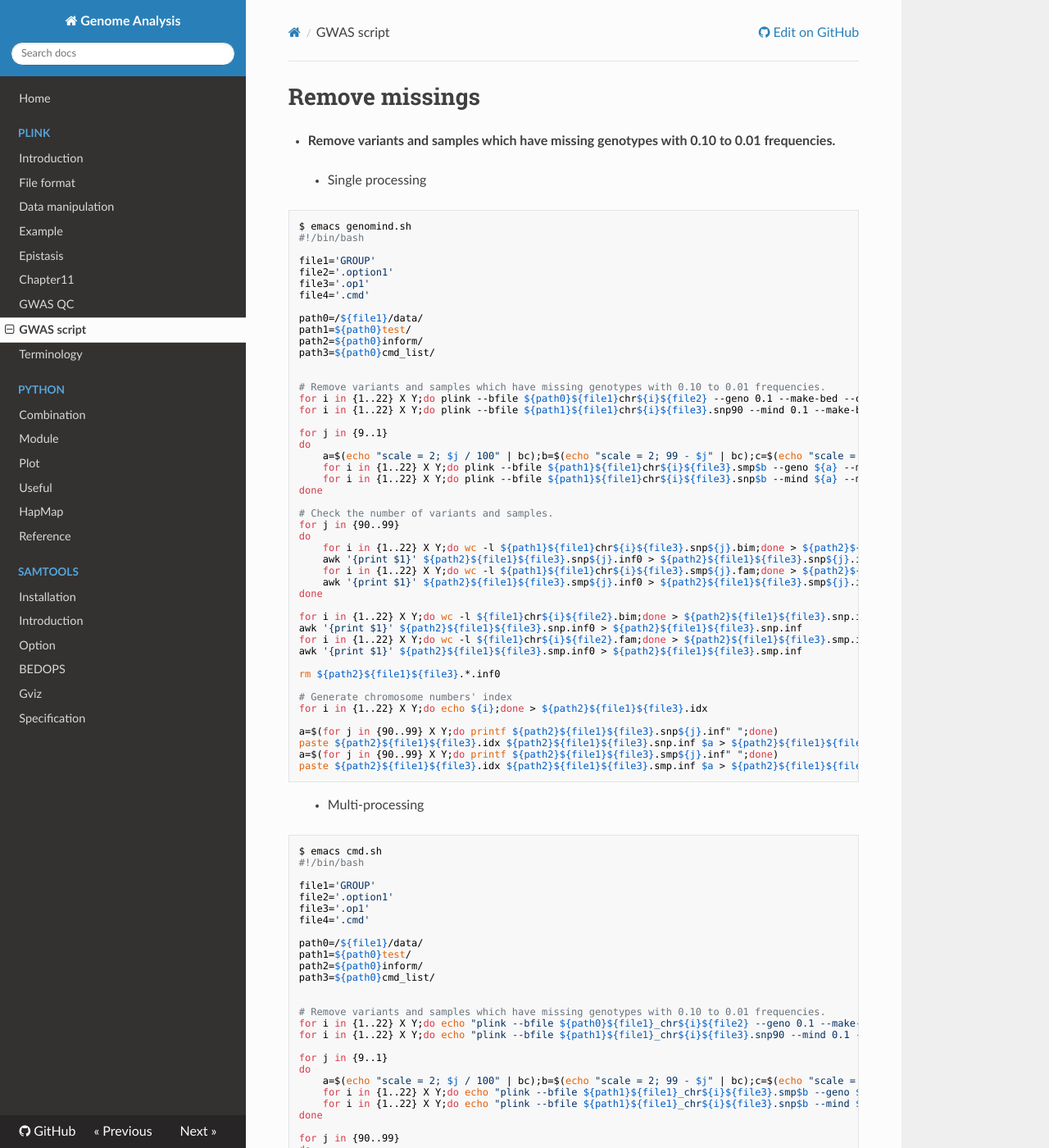
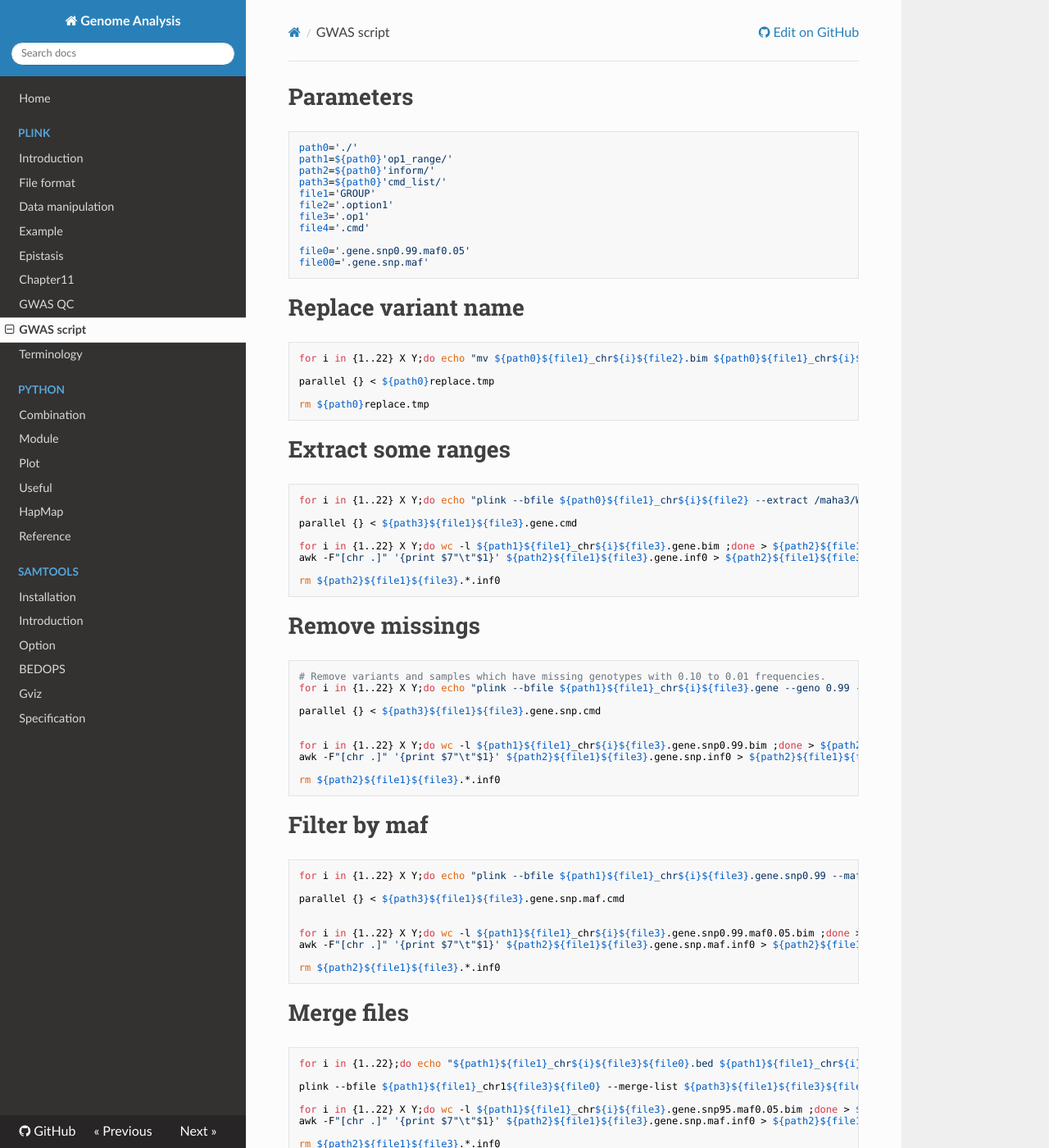
Before and after one commit to WonyoungCho/plink, an MkDocs documentation site: the page built from docs/GWAS_bash.md, in a window 1280 px wide and 1400 px high. Shown: the whole window at 82% size. Built offline with MkDocs 1.6.1, drawn with Linux system fonts in a browser that asks for light colours; nearby versions of some CDN libraries; old or Windows-style settings are respelled for this version of MkDocs.

Commit message:
Update GWAS_bash.md

````diff
--- a/docs/GWAS_bash.md
+++ b/docs/GWAS_bash.md
@@ -1,22 +1,85 @@
-# Remove missings
-- **Remove variants and samples which have missing genotypes with 0.10 to 0.01 frequencies.**
-
-> - Single processing
+# Parameters
 ```
-$ emacs genomind.sh
-#!/bin/bash
-
+path0='./'
+path1=${path0}'op1_range/'
+path2=${path0}'inform/'
+path3=${path0}'cmd_list/'
 file1='GROUP'
 file2='.option1'
 file3='.op1'
 file4='.cmd'
 
-path0=/${file1}/data/
-path1=${path0}test/
-path2=${path0}inform/
-path3=${path0}cmd_list/
+file0='.gene.snp0.99.maf0.05'
+file00='.gene.snp.maf'
+```
+
+# Replace variant name
+```
+for i in {1..22} X Y;do echo "mv ${path0}${file1}_chr${i}${file2}.bim ${path0}${file1}_chr${i}${file2}.bim.bak && awk '{print \$1\"\t\"\$1\"_\"\$2\"\t\"\$3\"\t\"\$4\"\t\"\$5\"\t\"\$6}' ${path0}${file1}_chr${i}${file2}.bim.bak > ${path0}${file1}_chr${i}${file2}.bim";done > ${path0}replace.tmp
+
+parallel {} < ${path0}replace.tmp
+
+rm ${path0}replace.tmp
+```
+
+# Extract some ranges
+```
+for i in {1..22} X Y;do echo "plink --bfile ${path0}${file1}_chr${i}${file2} --extract /maha3/WYC/ADNI/Exome_sel_genes.bed --range --make-bed --out ${path1}${file1}_chr${i}${file3}.gene";done > ${path3}${file1}${file3}.gene.cmd
+
+parallel {} < ${path3}${file1}${file3}.gene.cmd
+
+for i in {1..22} X Y;do wc -l ${path1}${file1}_chr${i}${file3}.gene.bim ;done > ${path2}${file1}${file3}.gene.inf0
+awk -F"[chr .]" '{print $7"\t"$1}' ${path2}${file1}${file3}.gene.inf0 > ${path2}${file1}${file3}.genes.inf
+
+rm ${path2}${file1}${file3}.*.inf0
+```
+
+# Remove missings
+```
+# Remove variants and samples which have missing genotypes with 0.10 to 0.01 frequencies.
+for i in {1..22} X Y;do echo "plink --bfile ${path1}${file1}_chr${i}${file3}.gene --geno 0.99 --make-bed --out ${path1}${file1}_chr${i}${file3}.gene.snp0.99";done > ${path3}${file1}${file3}.gene.snp.cmd
+
+parallel {} < ${path3}${file1}${file3}.gene.snp.cmd
 
 
+for i in {1..22} X Y;do wc -l ${path1}${file1}_chr${i}${file3}.gene.snp0.99.bim ;done > ${path2}${file1}${file3}.gene.snp.inf0
+awk -F"[chr .]" '{print $7"\t"$1}' ${path2}${file1}${file3}.gene.snp.inf0 > ${path2}${file1}${file3}.genes.snp.inf
+
+rm ${path2}${file1}${file3}.*.inf0
+```
+
+# Filter by maf
+```
+for i in {1..22} X Y;do echo "plink --bfile ${path1}${file1}_chr${i}${file3}.gene.snp0.99 --maf 0.05 --make-bed --out ${path1}${file1}_chr${i}${file3}.gene.snp0.99.maf0.05";done > ${path3}${file1}${file3}.gene.snp.maf.cmd
+
+parallel {} < ${path3}${file1}${file3}.gene.snp.maf.cmd
+
+
+for i in {1..22} X Y;do wc -l ${path1}${file1}_chr${i}${file3}.gene.snp0.99.maf0.05.bim ;done > ${path2}${file1}${file3}.gene.snp.maf.inf0
+awk -F"[chr .]" '{print $7"\t"$1}' ${path2}${file1}${file3}.gene.snp.maf.inf0 > ${path2}${file1}${file3}.genes.snp.maf.inf
+
+rm ${path2}${file1}${file3}.*.inf0
+```
+
+# Merge files
+```
+for i in {1..22};do echo "${path1}${file1}_chr${i}${file3}${file0}.bed ${path1}${file1}_chr${i}${file3}${file0}.bim ${path1}${file1}_chr${i}${file3}${file0}.fam";done > ${path3}${file1}${file3}${file0}.merge.lst
+
+plink --bfile ${path1}${file1}_chr1${file3}${file0} --merge-list ${path3}${file1}${file3}${file0}.merge.lst --make-bed --out ${path1}${file1}${file3}${file0}.merged
+
+for i in {1..22} X Y;do wc -l ${path1}${file1}_chr${i}${file3}.gene.snp95.maf0.05.bim ;done > ${path2}${file1}${file3}.gene.snp.maf.inf0
+awk -F"[chr .]" '{print $7"\t"$1}' ${path2}${file1}${file3}.gene.snp.maf.inf0 > ${path2}${file1}${file3}.genes.snp.maf.inf
+
+rm ${path2}${file1}${file3}.*.inf0
+```
+
+
+
+# Remove missings2
+- **Remove variants and samples which have missing genotypes with 0.10 to 0.01 frequencies.**
+
+> - Single processing
+```
 # Remove variants and samples which have missing genotypes with 0.10 to 0.01 frequencies.
 for i in {1..22} X Y;do plink --bfile ${path0}${file1}chr${i}${file2} --geno 0.1 --make-bed --out ${path1}${file1}chr${i}${file3}.snp90;done
 for i in {1..22} X Y;do plink --bfile ${path1}${file1}chr${i}${file3}.snp90 --mind 0.1 --make-bed --out ${path1}${file1}chr${i}${file3}.smp90;done
````
